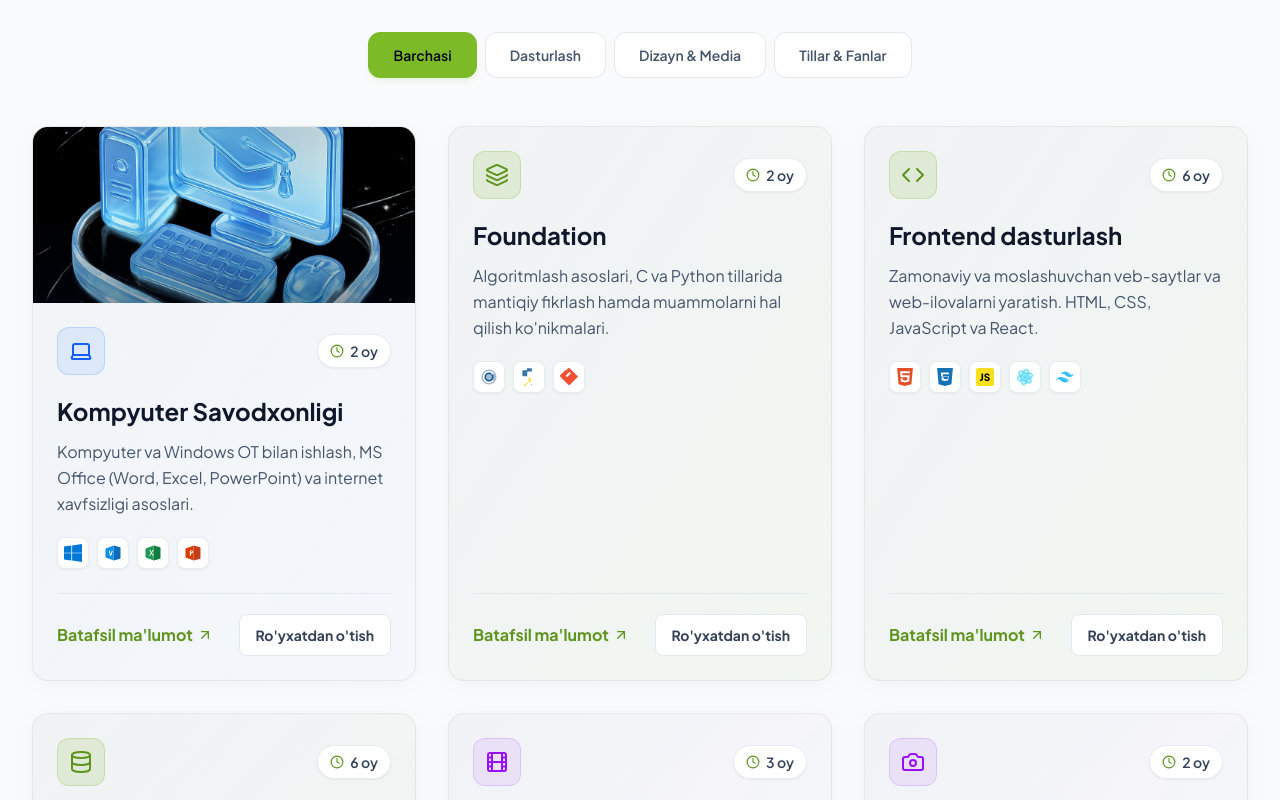
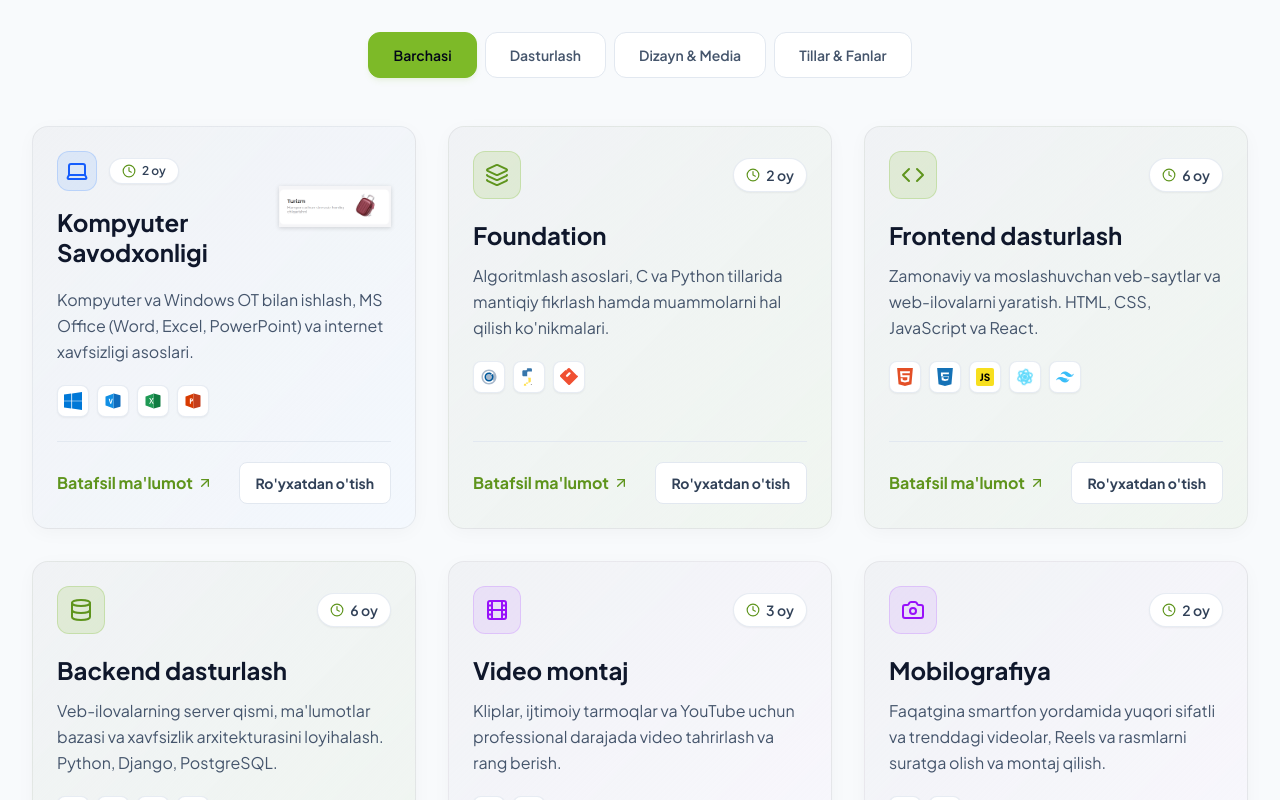
Before and after one commit to TemurbekReyimberdiyev/itparkxorazm, a React (Vite) app: page / in a window 1280 px wide. Shown: the part 1340-2140 px from the top of the page. Built offline with nearby package versions, Linux system fonts and the light colour scheme.

Commit message:
design: implement transparent inline 3D illustration inside Computer Literacy course card

```diff
--- a/src/components/Courses.jsx
+++ b/src/components/Courses.jsx
@@ -25,7 +25,7 @@ export default function Courses({ language, onSelectCourse, translations }) {
       id: 'comp_lit',
       category: 'basic',
       icon: <Laptop className="w-6 h-6 text-current" />,
-      image: '/images/comp_lit.jpg',
+      image: '/images/comp_lit.png',
       titleUz: 'Kompyuter Savodxonligi',
       titleRu: 'Компьютерная грамотность',
       durationUz: '2 oy',
@@ -873,20 +873,48 @@ export default function Courses({ language, onSelectCourse, translations }) {
           {visibleCourses.map((course) => (
             <div
               key={course.id}
-              className={`glass-card rounded-2xl flex flex-col justify-between border-t-4 transition-all duration-300 hover:shadow-md group overflow-hidden ${getCategoryStyles(course.category)}`}
+              className={`glass-card rounded-2xl p-6 flex flex-col justify-between border-t-4 transition-all duration-300 hover:shadow-lg group ${getCategoryStyles(course.category)}`}
             >
-              {course.image && (
-                <div className="relative h-44 w-full overflow-hidden shrink-0">
+              <div>
+                {course.image ? (
+                  // Inline split layout for cards with a 3D illustration
+                  <div>
+                    <div className="flex items-start justify-between">
+                      <div className="flex-1 pr-2">
+                        {/* Header of card (Icon & Duration) */}
+                        <div className="flex items-center space-x-3 mb-4">
+                          <div className={`w-10 h-10 border rounded-xl flex items-center justify-center transition-all duration-350 ${getIconWrapperStyles(course.category)}`}>
+                            {course.icon}
+                          </div>
+                          <div className="flex items-center space-x-1.5 text-xs text-slate-700 font-semibold bg-white border border-slate-200/80 px-3 py-1 rounded-full shadow-xs">
+                            <Clock className="w-3.5 h-3.5 text-itpark-dark" />
+                            <span>{language === 'uz' ? course.durationUz : course.durationRu}</span>
+                          </div>
+                        </div>
+
+                        {/* Title */}
+                        <h3 className="text-xl sm:text-2xl font-bold text-slate-900 mb-2 hover:text-itpark-dark transition-colors leading-tight">
+                          {language === 'uz' ? course.titleUz : course.titleRu}
+                        </h3>
+                      </div>
+
+                      {/* 3D Transparent Illustration */}
+                      <div className="w-24 h-24 sm:w-28 sm:h-28 shrink-0 ml-4 transition-transform duration-500 group-hover:scale-108 group-hover:rotate-2">
                         <img
                           src={course.image}
-                    alt={language === 'uz' ? course.titleUz : course.titleRu}
-                    className="w-full h-full object-cover transition-transform duration-700 group-hover:scale-105"
+                          alt=""
+                          className="w-full h-full object-contain filter drop-shadow-sm"
                         />
-                  {/* Soft overlay gradient */}
-                  <div className="absolute inset-0 bg-gradient-to-t from-slate-950/40 via-transparent to-black/10" />
                       </div>
-              )}
-              <div className="p-6 flex flex-col justify-between flex-grow">
+                    </div>
+
+                    {/* Description */}
+                    <p className="text-slate-600 text-base leading-relaxed mb-5 mt-3">
+                      {language === 'uz' ? course.descUz : course.descRu}
+                    </p>
+                  </div>
+                ) : (
+                  // Normal Layout for other courses
                   <div>
                     {/* Header of card */}
                     <div className="flex items-center justify-between mb-5">
@@ -899,13 +927,17 @@ export default function Courses({ language, onSelectCourse, translations }) {
                       </div>
                     </div>
 
-                  {/* Content */}
+                    {/* Title */}
                     <h3 className="text-2xl font-bold text-slate-900 mb-3 hover:text-itpark-dark transition-colors">
                       {language === 'uz' ? course.titleUz : course.titleRu}
                     </h3>
+
+                    {/* Description */}
                     <p className="text-slate-600 text-base leading-relaxed mb-5">
                       {language === 'uz' ? course.descUz : course.descRu}
                     </p>
+                  </div>
+                )}
 
                 {/* Programs taught */}
                 <div className="flex flex-wrap gap-2 mb-6">
@@ -929,7 +961,6 @@ export default function Courses({ language, onSelectCourse, translations }) {
                   {t.btnRegister}
                 </a>
               </div>
-              </div>
 
             </div>
           ))}
```
Also changed, not shown: public/images/comp_lit.jpg (deleted), public/images/comp_lit.png (added). Lines whose indentation alone changed are shown as unchanged.
